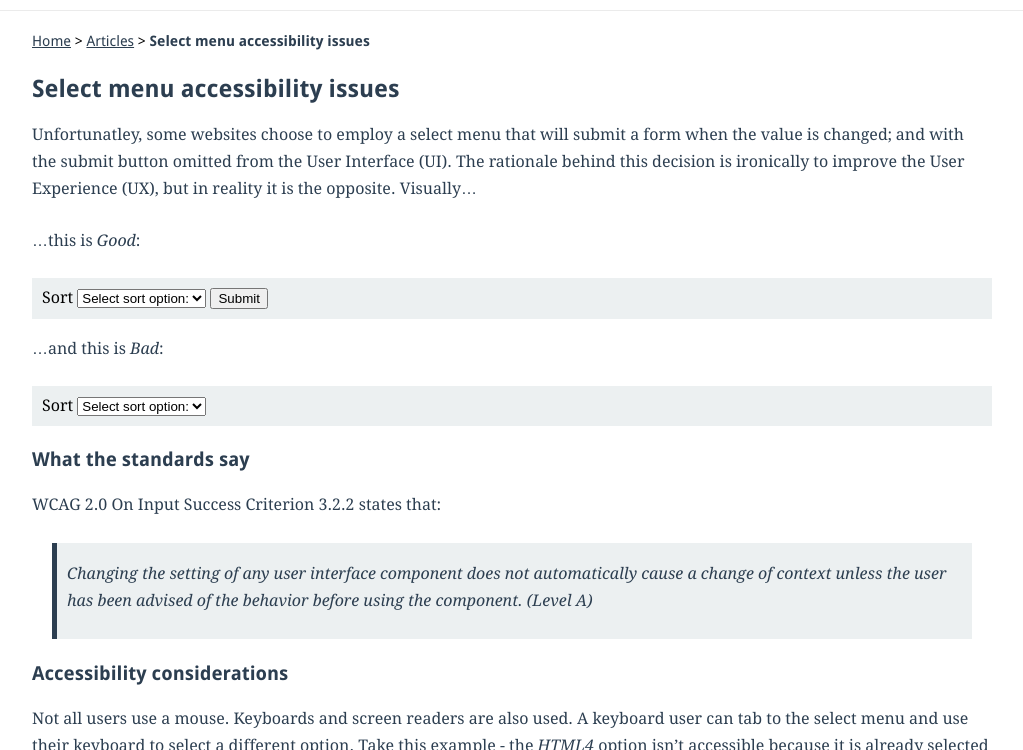
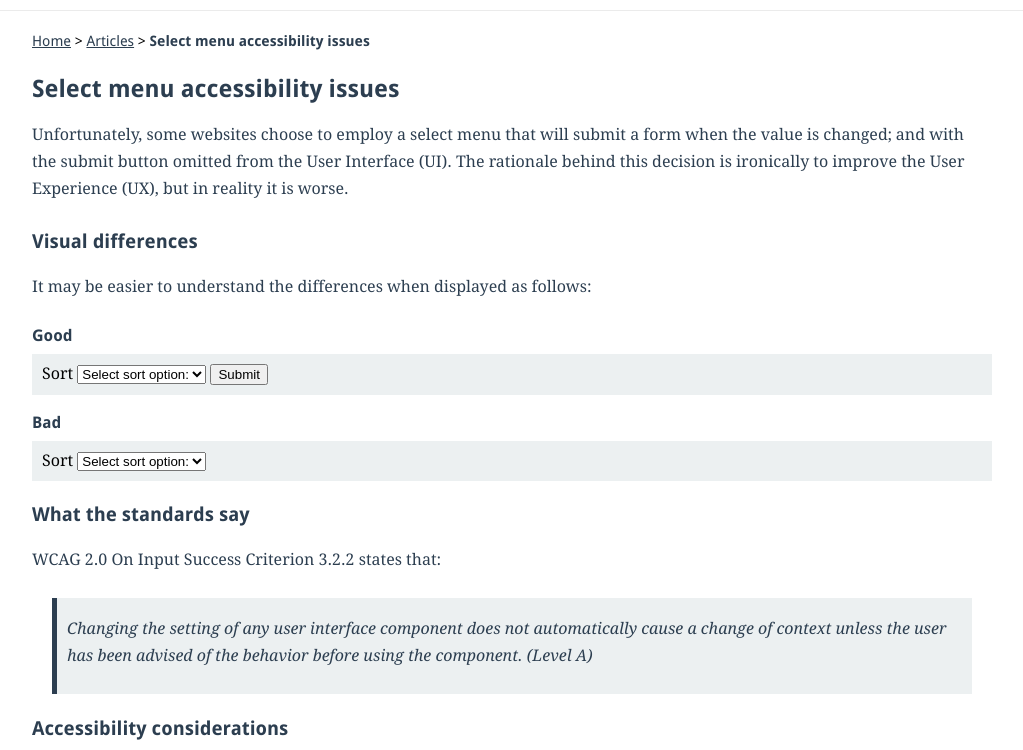
Before and after one commit to adamsilver/adamsilver.io-jekyll, a Jekyll site: the page built from _posts/2014-09-17-select-menu-accessibility-issues.md, in a window 1280 px wide and 900 px high, cut to the strip 150-900 px from the top of the window. Shown: the whole strip, without its empty margins (128-1151 px from the left). Built offline with Jekyll 4.4.1, drawn with Linux system fonts in a browser that asks for light colours; Markdown is read by kramdown in place of the engine named in the settings.

Commit message:
updated article

```diff
--- a/_posts/2014-09-17-select-menu-accessibility-issues.md
+++ b/_posts/2014-09-17-select-menu-accessibility-issues.md
@@ -5,9 +5,13 @@ date:   2014-09-17 09:00:01
 categories: accessibility
 ---
 
-Unfortunatley, some websites choose to employ a select menu that will submit a form when the value is changed; and with the submit button omitted from the User Interface (UI). The rationale behind this decision is ironically to improve the User Experience (UX), but in reality it is the opposite. Visually...
+Unfortunately, some websites choose to employ a select menu that will submit a form when the value is changed; and with the submit button omitted from the User Interface (UI). The rationale behind this decision is ironically to improve the User Experience (UX), but in reality it is worse.
 
-...this is *Good*:
+## Visual differences
+
+It may be easier to understand the differences when displayed as follows:
+
+### Good
 
 <div class="ui">
 	<form>
@@ -23,7 +27,7 @@ Unfortunatley, some websites choose to employ a select menu that will submit a f
 	</form>
 </div>
 
-...and this is *Bad*:
+### Bad
 
 <div class="ui">
 	<form>
```
